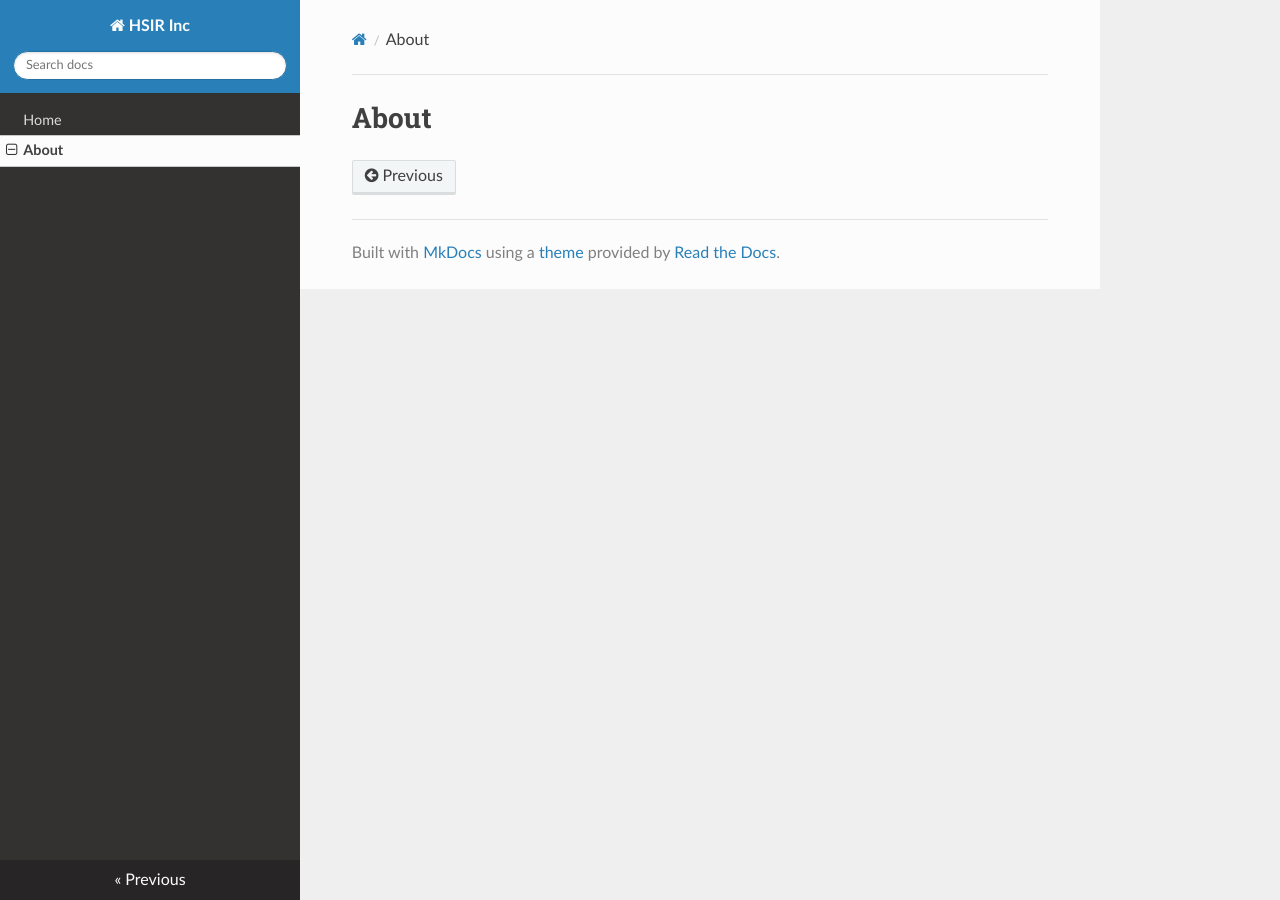
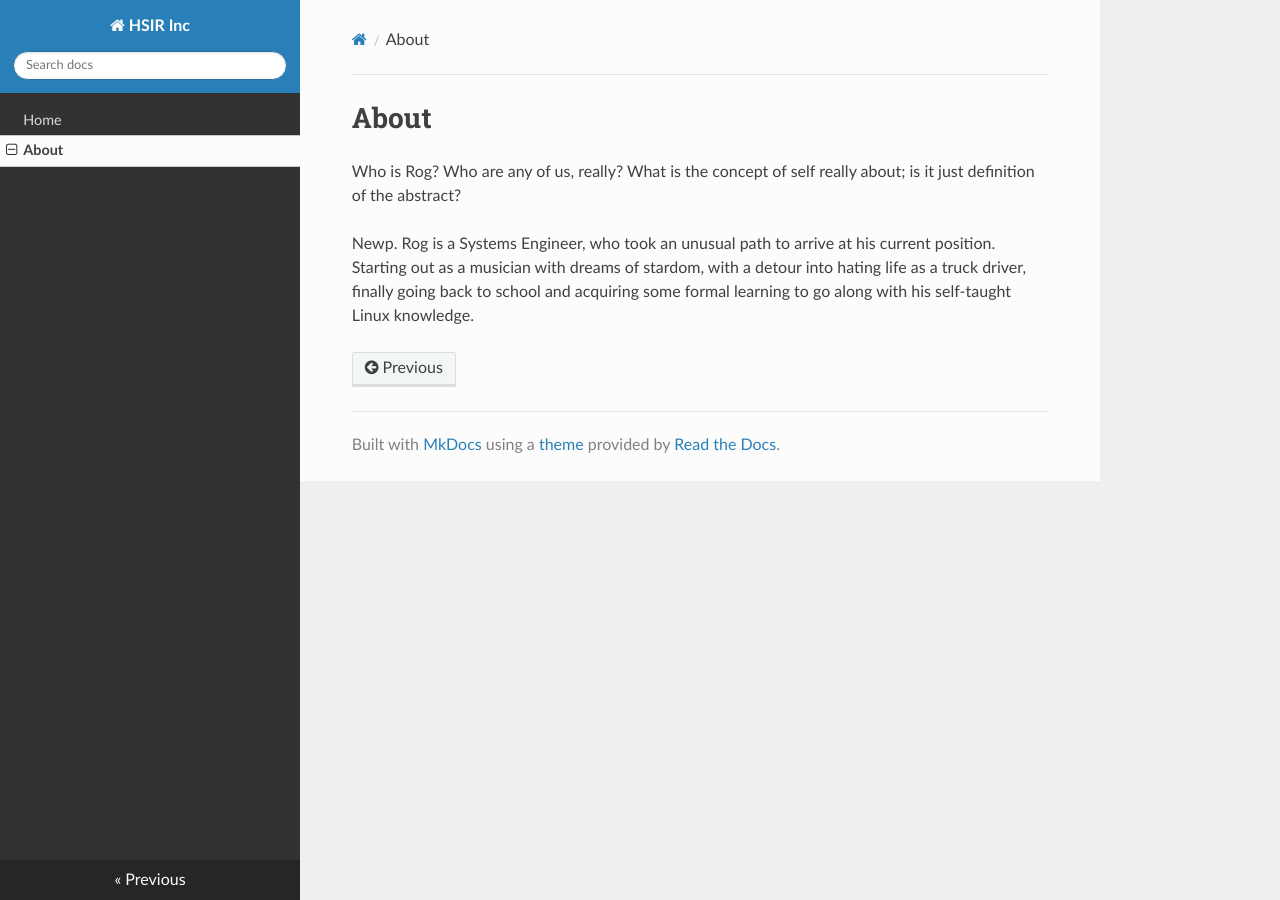
Before and after one commit to simplycycling/mk-docs, an MkDocs documentation site: the page built from docs/about.md, in a window 1280 px wide. Built offline with MkDocs 1.6.1, drawn with Linux system fonts in a browser that asks for light colours; nearby versions of some CDN libraries; old or Windows-style settings are respelled for this version of MkDocs.

Commit message:
Filled in some silly about stuff.

```diff
--- a/docs/about.md
+++ b/docs/about.md
@@ -1 +1,10 @@
 # About
+
+Who is Rog? Who are any of us, really? What is the concept of self
+really about; is it just definition of the abstract?
+
+Newp. Rog is a Systems Engineer, who took an unusual path to arrive at
+his current position. Starting out as a musician with dreams of stardom,
+with a detour into hating life as a truck driver, finally going back to
+school and acquiring some formal learning to go along with his self-taught
+Linux knowledge.
```
